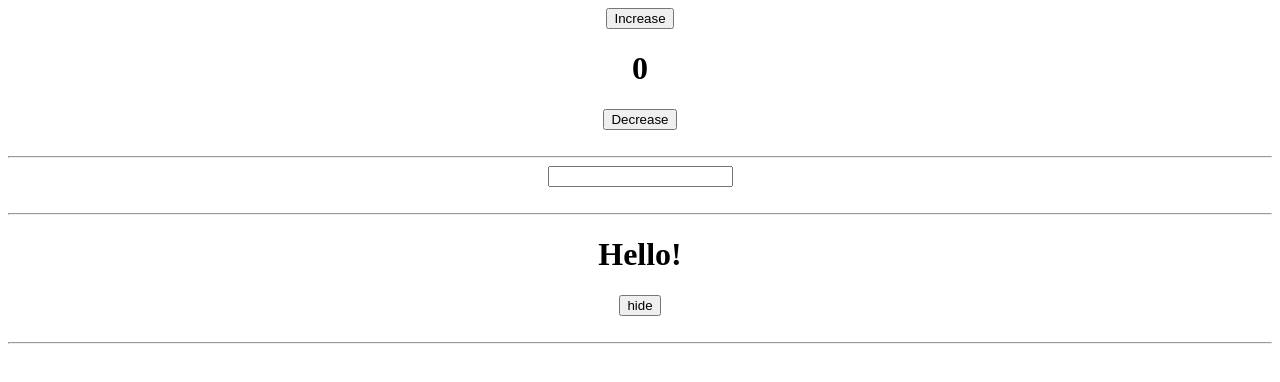
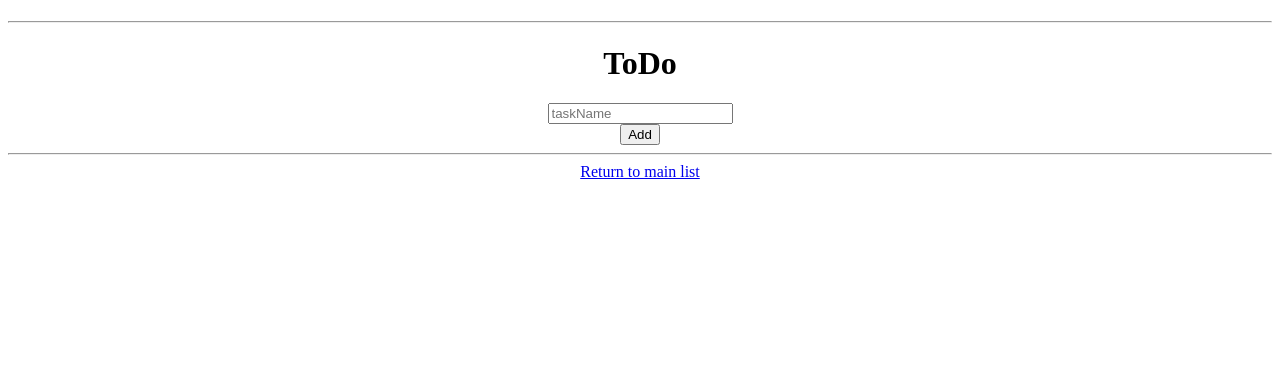
Before and after one commit to fatemehcode/social-media-website, a React (Create React App) app: page / in a window 1280 px wide. Shown: the top 382 px of the page. Built offline with nearby package versions, Linux system fonts and the light colour scheme.

Commit message:
todo and Blog CURD

```diff
--- a/src/App.js
+++ b/src/App.js
@@ -1,79 +1,16 @@
-import {useState} from 'react';
 import "./App.css";
-import {User} from "./User.js";
+import { Footer } from './Partials/Footer';
+import {Header} from './Partials/Header';
+import {ToDo} from'./ToDo/ToDo';
+//import {Blog} from './Blog/Blog';
+
 
 function App() {
-  // const names=["sara","sima","poul"];
-
-  const users=[
-    {name:"sara" ,age: 10},
-    {name:"bita" ,age: 22},
-    {name:"sara" ,age: 33},
-  ];
-  //let num=0;
-
-  const [num,setNum]=useState(0);
-  const increaseNum=()=>{
-    console.log(num);
-    return setNum(num+1);
-  };
-  const decreaseNum=()=>{
-    console.log(num);
-    return setNum(num-1);
-  };
-
-  const [myText,setMyText]=useState("");
-  const handleInputChange=(event)=>{
-  setMyText(event.target.value);
-  };
-
-  const [showText,setShowText]=useState(true);
-  const showhide=()=>{
-  setShowText(!showText);
-  };
-
- /*  const Job=(props)=>{
-    return(
-      <div className='job' style={{background:parseInt(props.salary)>1000?"blue":"green"}}>
-        <h1>salary: {props.salary}</h1>
-        <h3>position: {props.position}</h3>
-        <h3>company: {props.company}</h3>
-      </div>
-    )
-  }
-   */
   return (
     <div className="App">
-      <div>
-        {/*
-          <User name="Fatemeh" age="40" />
-          <Job salary="100" position="Junior Developer" company="Home"/>
-          {names.map((name,key)=>{return <h1>{name}</h1>})}
-          */}
-        {/* //example array mapping
-        {users.map((user,key)=>{
-          return(
-          <User name={user.name} age={user.age}/>
-          );
-        })} */}
-      </div>
-      {/*  //example for increase buttun STATE*/}
-      <div>
-        <button onClick={increaseNum}>Increase</button>
-        <h1>{num}</h1>
-        <button onClick={decreaseNum}>Decrease</button>
-      </div><br/><hr/>
-
-      <div>
-        <input type="text" onChange={handleInputChange}/>
-        <br/>
-        {myText}
-      </div><br/><hr/>
-
-      <div>
-        {showText&&<h1>Hello!</h1>}
-        <button onClick={showhide}>{showText?'hide':'show'}</button>
-      </div><br/><hr/>
+      <Header/>
+      <ToDo/>
+      <Footer/>
     </div>
   );
 }
--- /dev/null
+++ b/src/Blog/Blog.js
@@ -0,0 +1,49 @@
+import React, {useState} from 'react';
+import {Post} from './Post';
+export const Blog=()=>{
+    const [List,setList]=useState([]);
+    const [newItem,setNewItem]=useState("");
+
+    const changeHandler=(event)=>{setNewItem(event.target.value);}
+
+
+    const addItem=()=>{
+        const i={
+                id:List.length===0?1:List[List.length-1].id+1,
+                title:newItem,
+
+            };
+        setList([...List,i]);
+    }
+
+    const onDelete=(id)=>{setList(List.filter((item)=>item.id!==id));};
+
+    const onEdit=(id)=>{
+        const selecteditem=List.filter((item)=>item.id===id);
+        console.log(selecteditem);
+    };
+
+
+    return (
+    <div className='Blog'>
+        <h1 className='projectName'>Blog</h1>
+        <div className='addPost' >
+            <input type="text" placeholder="Post Title" onChange={changeHandler}/><br/>
+            <button onClick={addItem}>Add</button>
+        </div>
+        <div className='Posts'>
+            {List.map((item)=>{
+                const id=item.id;
+                return(
+                    <Post
+                    key={id}
+                    item={item}
+                    onEdit={()=>onEdit(id)}
+                    onDelete={()=>onDelete(id)}
+                    />
+                );
+            })}
+        </div>
+    </div>
+    );
+}
--- /dev/null
+++ b/src/Partials/Footer.js
@@ -0,0 +1,10 @@
+import React from 'react';
+
+export const Footer=()=>{
+    return (
+        <footer>
+            <hr/>
+            <a href="./App.js">Return to main list</a>
+        </footer>
+    );
+}
--- /dev/null
+++ b/src/Partials/Header.js
@@ -0,0 +1,8 @@
+import React from 'react';
+
+export const Header=()=>{
+    return( <header>
+        <h1></h1>
+        <hr/>
+      </header>);
+}
--- /dev/null
+++ b/src/ToDo/Task.js
@@ -0,0 +1,12 @@
+export const Task=(props)=>{
+    const {id,taskName,status}=props.item;
+    return(
+        <div className='task' style={{background:status?"green":"red"}}>
+            <h2>{id}-{taskName}</h2>
+            <button onClick={props.onEdit}>Edit</button>
+            <button onClick={props.onDelete}>Delete</button>
+            <button onClick={props.onComplete}>Complete</button>
+
+        </div>
+    );
+}
--- /dev/null
+++ b/src/ToDo/ToDo.js
@@ -0,0 +1,54 @@
+import React, {useState} from 'react';
+import {Task} from './Task';
+export const ToDo=()=>{
+    const [List,setList]=useState([]);
+    const [newItem,setNewItem]=useState("");
+
+    const changeHandler=(event)=>{setNewItem(event.target.value);}
+
+
+    const addItem=()=>{
+        const i={
+                id:List.length===0?1:List[List.length-1].id+1,
+                taskName:newItem,
+                status:false
+            };
+        setList([...List,i]);
+    }
+
+    const onDelete=(id)=>{setList(List.filter((item)=>item.id!==id));};
+
+    const onEdit=(id)=>{
+        const selecteditem=List.filter((item)=>item.id===id);
+        console.log(selecteditem);
+    };
+
+    const onComplete=(id)=>{
+        setList(List.map((i)=>{if(i.id===id){return({...i,status:true});}else return i;}));
+    };
+
+
+    return (
+    <div className='todo'>
+        <h1 className='projectName'>ToDo</h1>
+        <div className='addTask' >
+            <input type="text" placeholder="taskName" onChange={changeHandler}/><br/>
+            <button onClick={addItem}>Add</button>
+        </div>
+        <div className='Posts'>
+            {List.map((item)=>{
+                const id=item.id;
+                return(
+                    <Task
+                    key={id}
+                    item={item}
+                    onEdit={()=>onEdit(id)}
+                    onDelete={()=>onDelete(id)}
+                    onComplete={()=>onComplete(id)}
+                    />
+                );
+            })}
+        </div>
+    </div>
+    );
+}
```
Also changed, not shown: src/Blog/Post.js (added, +11 -0 lines), sample.txt (added).
